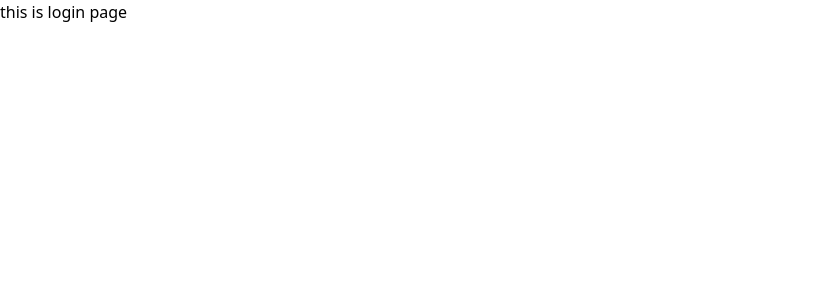
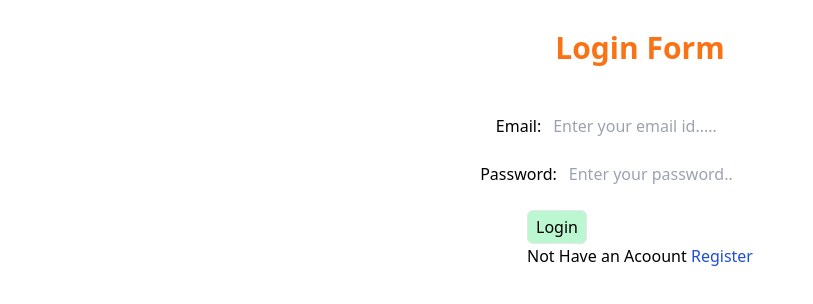
Before and after one commit to bhagwan8815/todo-web-application, a React (Create React App) app in the folder client/: page /login in a window 1280 px wide. Shown: the top 304 px of the page, without its empty margins (0-813 px from the left). Built offline with nearby package versions, Linux system fonts and the light colour scheme.

Commit message:
login form

```diff
--- a/client/src/pages/Auth/Login.jsx
+++ b/client/src/pages/Auth/Login.jsx
@@ -1,9 +1,64 @@
 import React from 'react'
+import { Link } from 'react-router-dom'
+import { useState } from 'react'
+
+
 
 export default function Login() {
+  const [formData, setFormData] = useState(
+                           {
+                                  email:"",
+                                   password:""
+                           });
+
+
+  const changeHandler = (e)=>{
+    const {name ,value } = e.target;
+
+        setFormData((prevData)=>({
+          ...prevData,
+          [name]:value
+        }))
+
+
+    }
+
+
+  const submitHandler=(e)=>{
+    e.preventDefault();
+    alert(`login data is  ${formData.email}`)
+    console.log("form data", formData)
+  }
   return (
-    <div>
-      this is login page
+    <div className='flex flex-col max-w-[1100px] content-center mx-auto  items-center mt-[30px]'>
+
+      <h1 className='text-3xl font-bold text-orange-500'>Login Form </h1>
+      <form  className='mt-12 flex flex-col  items-center gap-6' action="">
+
+       <div className='flex gap-3'>
+           <label htmlFor="email">Email:</label>
+        <input name='email'
+         type="email"
+         placeholder='Enter your email id.....'
+         value={formData.email}
+         onChange={changeHandler}/>
+       </div>
+
+        <div className='flex gap-3'>
+           <label htmlFor="password">Password:</label>
+        <input type="password"
+       name="password"
+         placeholder='Enter your password..'
+         value={formData.password}
+         onChange={changeHandler} />
+        </div>
+
+        <div>
+          <button type='submit' className='border rounded-md bg-green-200 hover:bg-green-400 px-2 py-1'
+          onClick={submitHandler}>Login</button>
+        <p>Not Have an Acoount <span className='text-blue-700'> <Link to='/signup'>Register</Link></span></p>
+        </div>
+      </form>
     </div>
   )
 }
```
